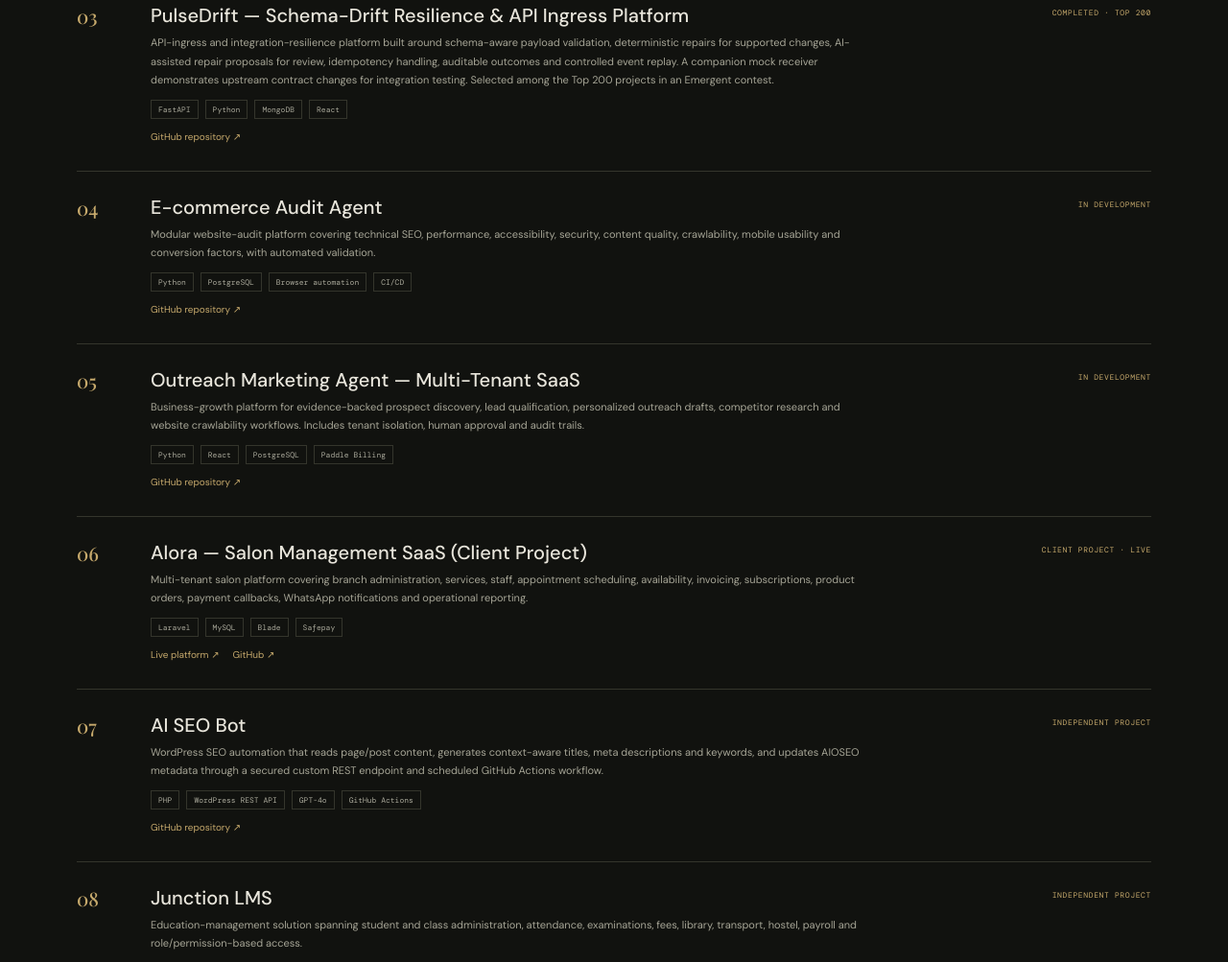
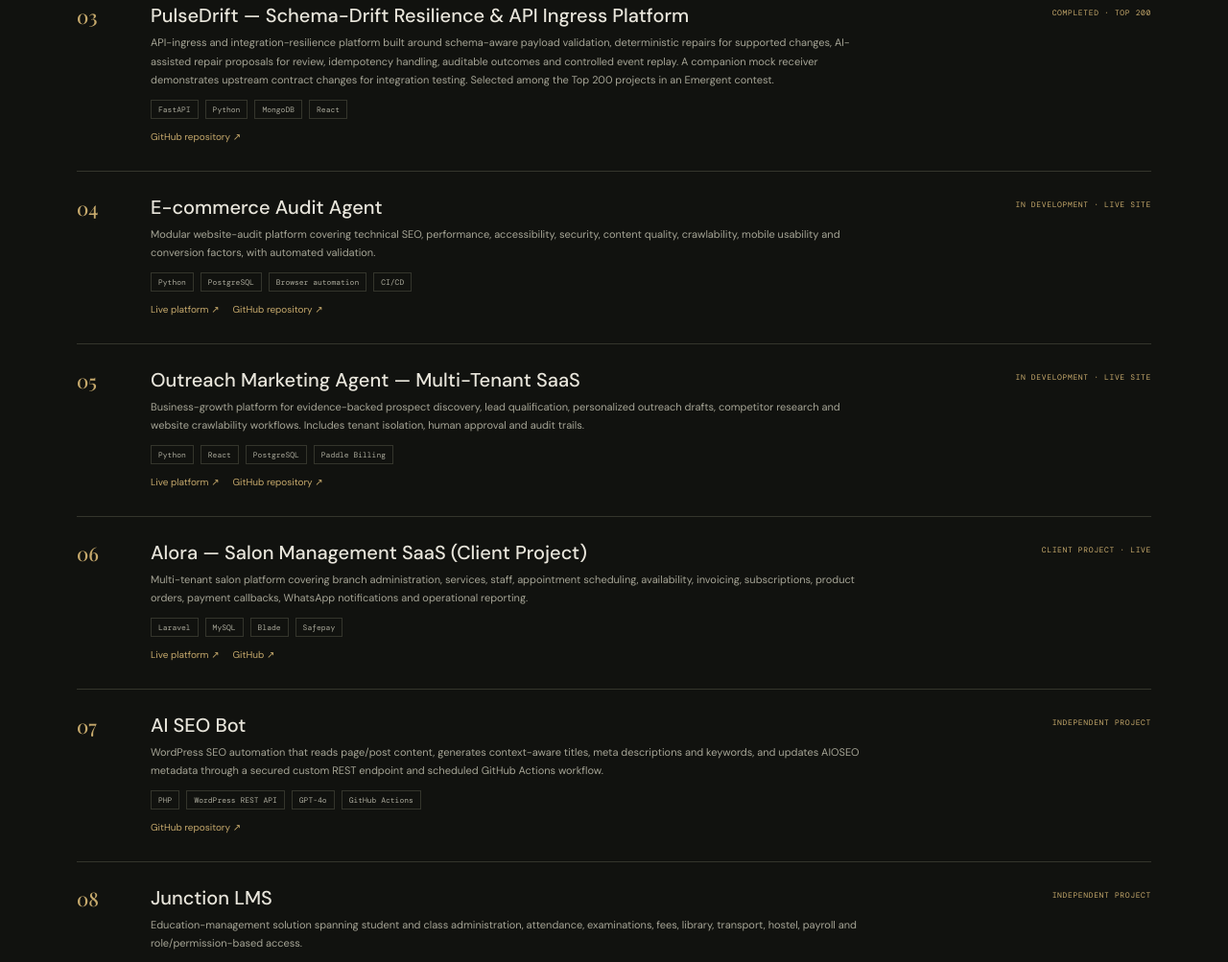
Before and after one commit to haseeb1984/haseeburrehman, a plain HTML site: page projects/index.html in a window 1280 px wide. Shown: the part 1008-2011 px from the top of the page at 96% size. Drawn offline with nearby package versions, Linux system fonts and the light colour scheme; a web font is replaced by a local one.

Commit message:
Add live URLs for audit and outreach agents

```diff
--- a/projects/index.html
+++ b/projects/index.html
@@ -5,8 +5,8 @@
 <article class="project-row"><div class="project-num">01</div><div><h3>Junction Systems — Unified Commerce &amp; POS (Client Project)</h3><p>Connected POS, inventory and ecommerce platform with Dukaan AI customer chat and product discovery. Current chat direction uses Groq with a WhatsApp human-support handoff when AI quota limits are reached.</p><div class="project-meta"><span>PHP</span><span>WordPress / WooCommerce</span><span>REST APIs</span><span>Groq API</span></div><a href="https://juncsys.com/" target="_blank" rel="noreferrer">Live platform ↗</a><a href="https://juncsys.com/pos-demo/" target="_blank" rel="noreferrer">POS demo ↗</a><a href="https://juncsys.com/store-demo/" target="_blank" rel="noreferrer">Store demo ↗</a><a href="https://github.com/haseeb1984/Junction-Systems" target="_blank" rel="noreferrer">GitHub repository ↗</a></div><div class="project-status">CLIENT PROJECT · LIVE</div></article>
 <article class="project-row"><div class="project-num">02</div><div><h3>JunctionTools — Browser Utility Platform (Client Project)</h3><p>Browser-based utility platform with 38 tested live tools, SEO/content workflows, security improvements, deployment packaging and demand-to-tool discovery process.</p><div class="project-meta"><span>PHP</span><span>JavaScript</span><span>SEO automation</span><span>GitHub Actions</span></div><a href="https://junctiontools.com/" target="_blank" rel="noreferrer">Live platform ↗</a></div><div class="project-status">CLIENT PROJECT · LIVE</div></article>
 <article class="project-row"><div class="project-num">03</div><div><h3>PulseDrift — Schema-Drift Resilience &amp; API Ingress Platform</h3><p>API-ingress and integration-resilience platform built around schema-aware payload validation, deterministic repairs for supported changes, AI-assisted repair proposals for review, idempotency handling, auditable outcomes and controlled event replay. A companion mock receiver demonstrates upstream contract changes for integration testing. Selected among the Top 200 projects in an Emergent contest.</p><div class="project-meta"><span>FastAPI</span><span>Python</span><span>MongoDB</span><span>React</span></div><a href="https://github.com/haseeb1984/PulseDrift" target="_blank" rel="noreferrer">GitHub repository ↗</a></div><div class="project-status">COMPLETED · TOP 200</div></article>
-<article class="project-row"><div class="project-num">04</div><div><h3>E-commerce Audit Agent</h3><p>Modular website-audit platform covering technical SEO, performance, accessibility, security, content quality, crawlability, mobile usability and conversion factors, with automated validation.</p><div class="project-meta"><span>Python</span><span>PostgreSQL</span><span>Browser automation</span><span>CI/CD</span></div><a href="https://github.com/haseeb1984/ecommerce-audit-agent" target="_blank" rel="noreferrer">GitHub repository ↗</a></div><div class="project-status">IN DEVELOPMENT</div></article>
-<article class="project-row"><div class="project-num">05</div><div><h3>Outreach Marketing Agent — Multi-Tenant SaaS</h3><p>Business-growth platform for evidence-backed prospect discovery, lead qualification, personalized outreach drafts, competitor research and website crawlability workflows. Includes tenant isolation, human approval and audit trails.</p><div class="project-meta"><span>Python</span><span>React</span><span>PostgreSQL</span><span>Paddle Billing</span></div><a href="https://github.com/haseeb1984/Outreach-Marketing-Agent" target="_blank" rel="noreferrer">GitHub repository ↗</a></div><div class="project-status">IN DEVELOPMENT</div></article>
+<article class="project-row"><div class="project-num">04</div><div><h3>E-commerce Audit Agent</h3><p>Modular website-audit platform covering technical SEO, performance, accessibility, security, content quality, crawlability, mobile usability and conversion factors, with automated validation.</p><div class="project-meta"><span>Python</span><span>PostgreSQL</span><span>Browser automation</span><span>CI/CD</span></div><a href="https://audit.juncsys.com/" target="_blank" rel="noreferrer">Live platform ↗</a><a href="https://github.com/haseeb1984/ecommerce-audit-agent" target="_blank" rel="noreferrer">GitHub repository ↗</a></div><div class="project-status">IN DEVELOPMENT · LIVE SITE</div></article>
+<article class="project-row"><div class="project-num">05</div><div><h3>Outreach Marketing Agent — Multi-Tenant SaaS</h3><p>Business-growth platform for evidence-backed prospect discovery, lead qualification, personalized outreach drafts, competitor research and website crawlability workflows. Includes tenant isolation, human approval and audit trails.</p><div class="project-meta"><span>Python</span><span>React</span><span>PostgreSQL</span><span>Paddle Billing</span></div><a href="https://outreach.juncsys.com/" target="_blank" rel="noreferrer">Live platform ↗</a><a href="https://github.com/haseeb1984/Outreach-Marketing-Agent" target="_blank" rel="noreferrer">GitHub repository ↗</a></div><div class="project-status">IN DEVELOPMENT · LIVE SITE</div></article>
 <article class="project-row"><div class="project-num">06</div><div><h3>Alora — Salon Management SaaS (Client Project)</h3><p>Multi-tenant salon platform covering branch administration, services, staff, appointment scheduling, availability, invoicing, subscriptions, product orders, payment callbacks, WhatsApp notifications and operational reporting.</p><div class="project-meta"><span>Laravel</span><span>MySQL</span><span>Blade</span><span>Safepay</span></div><a href="https://alora.juncsys.com/" target="_blank" rel="noreferrer">Live platform ↗</a><a href="https://github.com/haseeb1984/Beauty-Salon-Management-System" target="_blank" rel="noreferrer">GitHub ↗</a></div><div class="project-status">CLIENT PROJECT · LIVE</div></article>
 <article class="project-row"><div class="project-num">07</div><div><h3>AI SEO Bot</h3><p>WordPress SEO automation that reads page/post content, generates context-aware titles, meta descriptions and keywords, and updates AIOSEO metadata through a secured custom REST endpoint and scheduled GitHub Actions workflow.</p><div class="project-meta"><span>PHP</span><span>WordPress REST API</span><span>GPT-4o</span><span>GitHub Actions</span></div><a href="https://github.com/haseeb1984/AI-SEO-Bot" target="_blank" rel="noreferrer">GitHub repository ↗</a></div><div class="project-status">INDEPENDENT PROJECT</div></article>
 <article class="project-row"><div class="project-num">08</div><div><h3>Junction LMS</h3><p>Education-management solution spanning student and class administration, attendance, examinations, fees, library, transport, hostel, payroll and role/permission-based access.</p><div class="project-meta"><span>C#</span><span>.NET</span><span>SQL</span></div><a href="https://github.com/haseeb1984/JunctionLMS" target="_blank" rel="noreferrer">GitHub repository ↗</a></div><div class="project-status">INDEPENDENT PROJECT</div></article>
```
